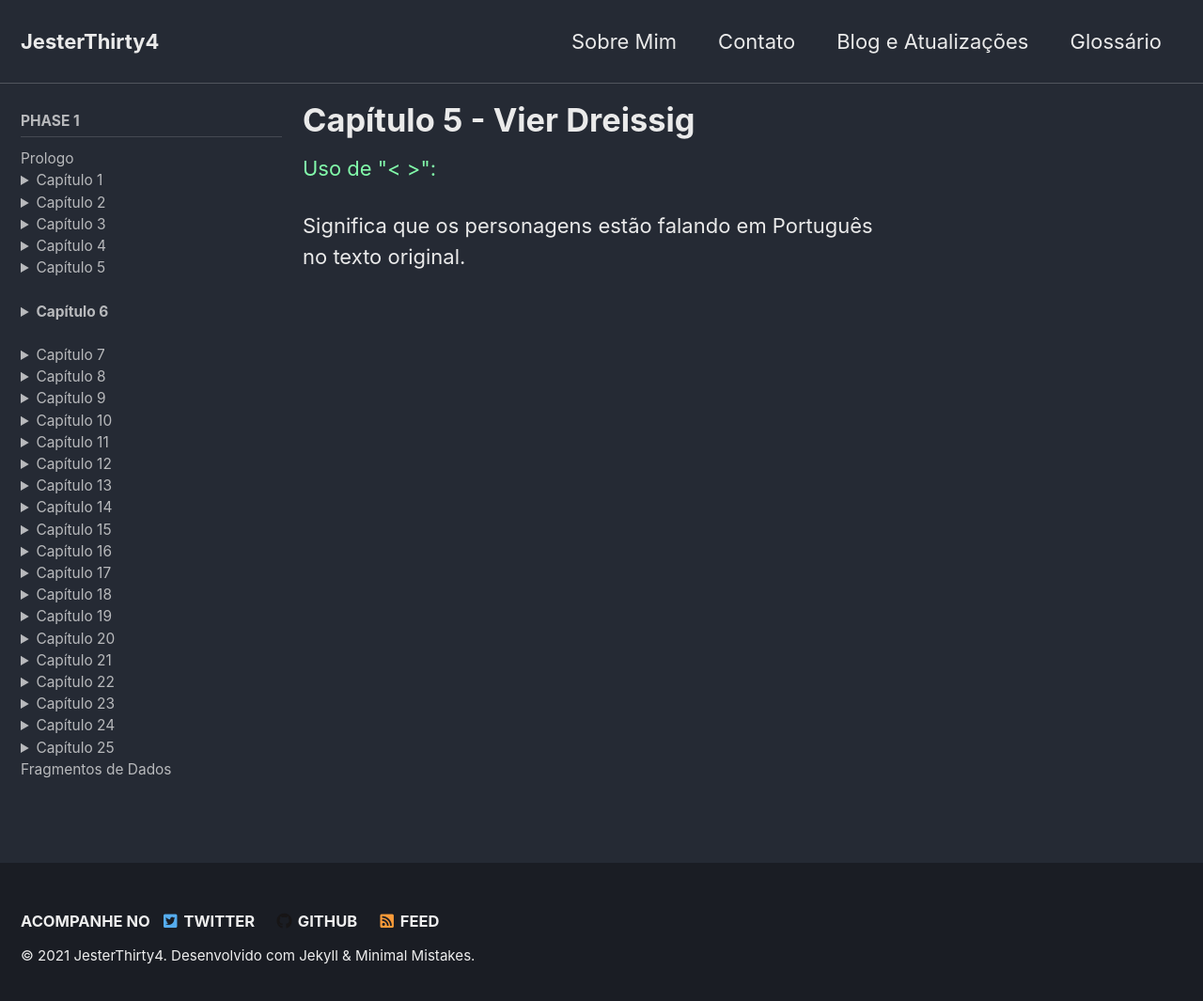
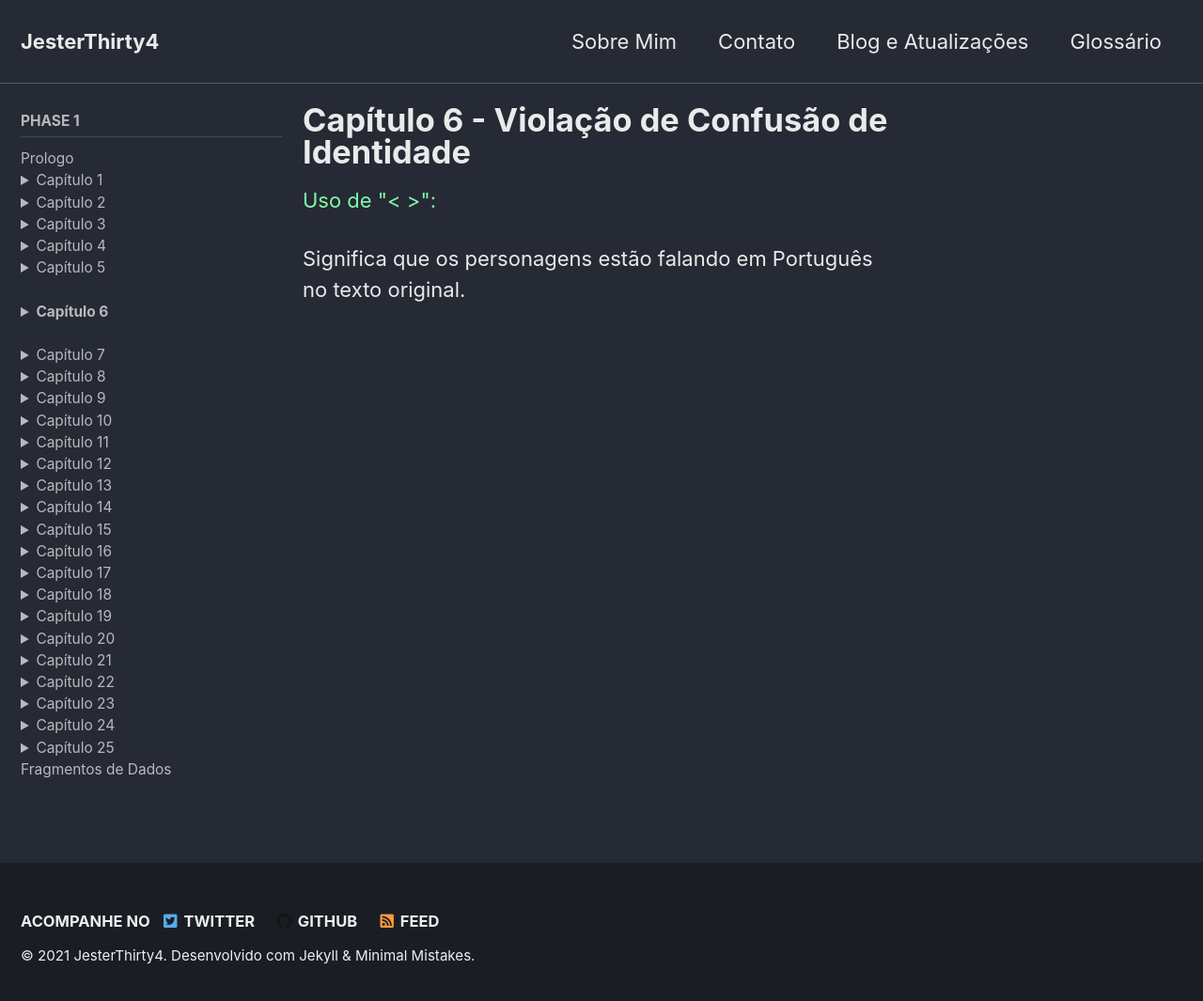
Before and after one commit to JesterThirty4/JesterThirty4.github.io, a Jekyll site: the page built from _pages/gch6.md, in a window 1280 px wide and 1073 px high. Shown: the top 1065 px of the window at 94% size. Built offline with Jekyll 4.4.1, drawn with Linux system fonts in a browser that asks for light colours; cached includes are drawn as plain includes.

Commit message:
Update gch6.md

```diff
--- a/_pages/gch6.md
+++ b/_pages/gch6.md
@@ -1,5 +1,5 @@
 ---
-title: Capítulo 5 - Vier Dreissig
+title: Capítulo 6 - Violação de Confusão de Identidade
 layout: single
 author_profile: false
 sidebar:
```
